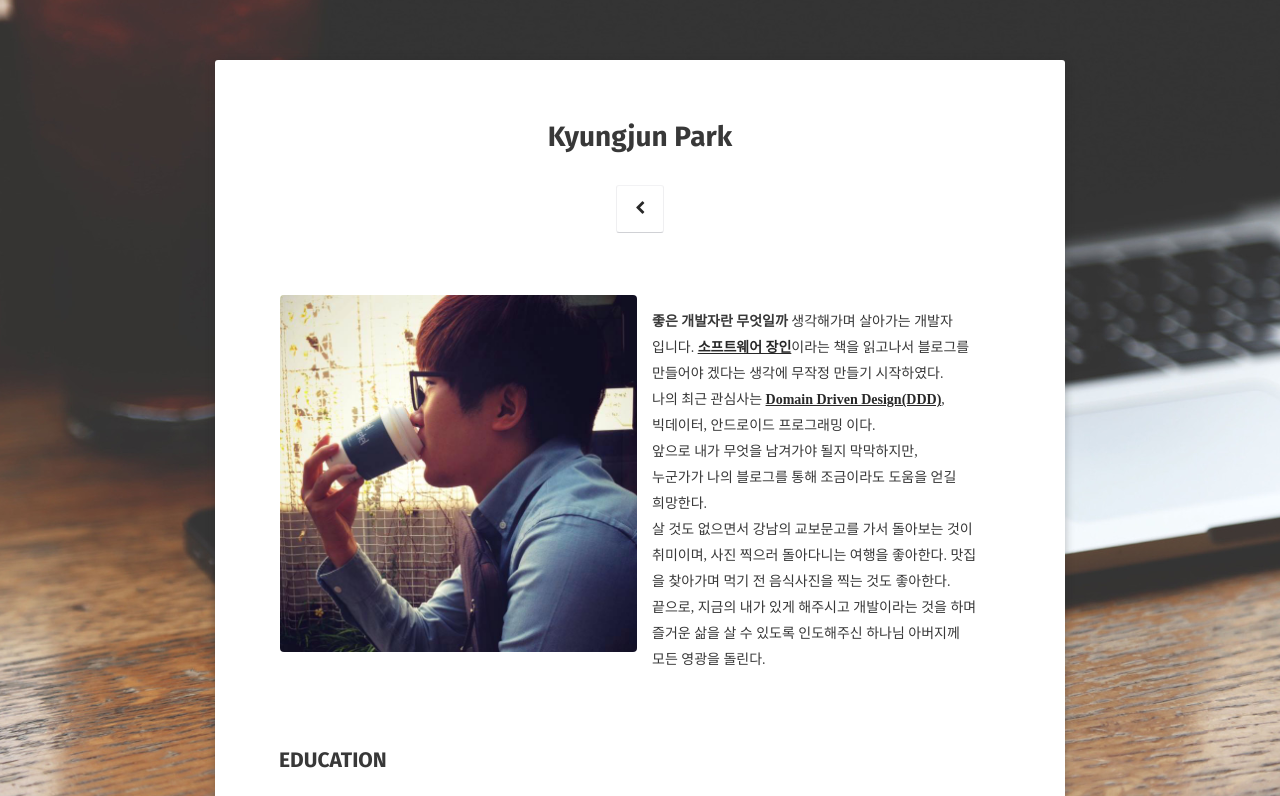
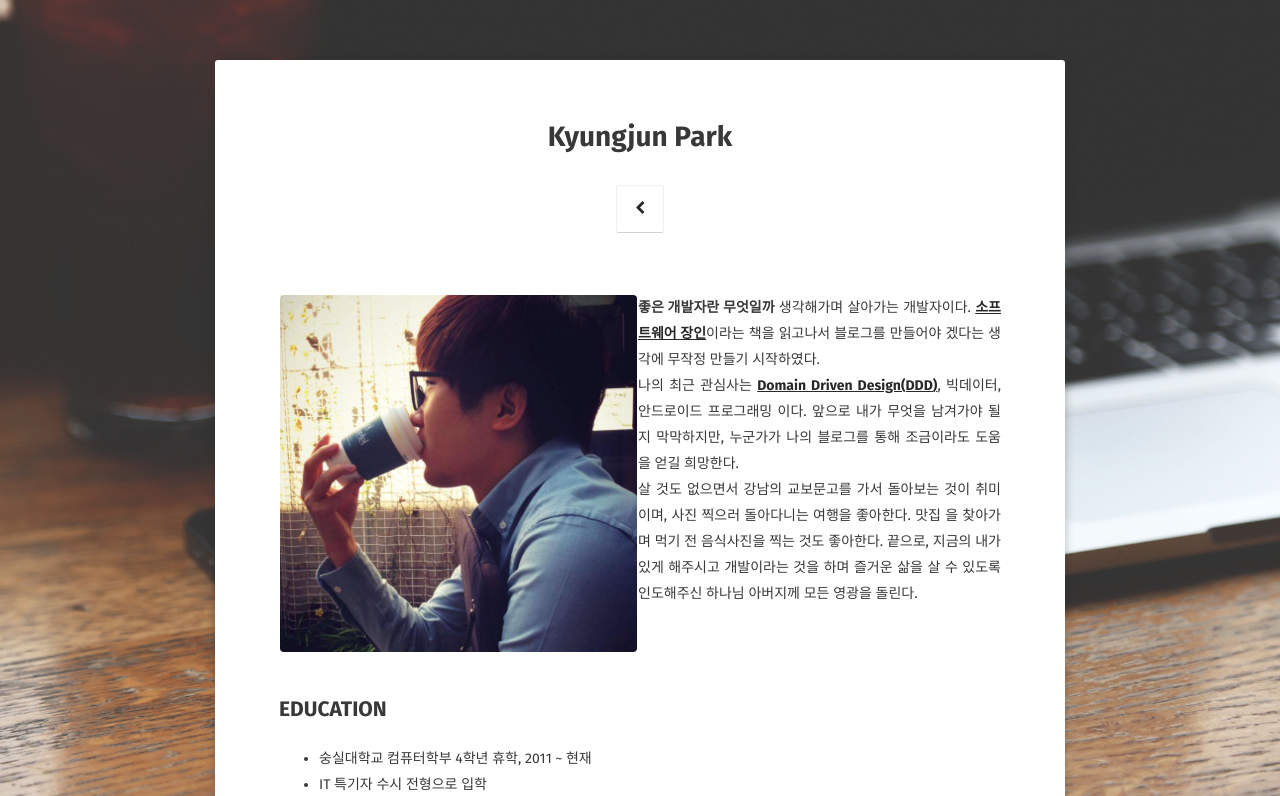
Before and after one commit to ryandev421/ryanpark91.github.io, a Jekyll site: the page built from about/index.md, in a window 1280 px wide and 900 px high, cut to the strip 104-900 px from the top of the window. Built offline with Jekyll 4.4.1, drawn with Linux system fonts in a browser that asks for light colours; some web fonts are replaced.

Commit message:
내 소개 스타일 변경

```diff
--- a/about/index.md
+++ b/about/index.md
@@ -8,22 +8,20 @@ comments: false
 
 <figure class="half">
     <img src="/assets/img/profile_photo.jpg">
-    <pre>
-    <strong>좋은 개발자란 무엇일까</strong> 생각해가며 살아가는 개발자
-    입니다. <a href="https://goo.gl/IY85Wx"><strong>소프트웨어 장인</strong></a>이라는 책을 읽고나서 블로그를
-    만들어야 겠다는 생각에 무작정 만들기 시작하였다.
+    <strong>좋은 개발자란 무엇일까</strong> 생각해가며 살아가는 개발자이다.
+    <a href="https://goo.gl/IY85Wx"><strong>소프트웨어 장인</strong></a>이라는 책을 읽고나서 블로그를
+    만들어야 겠다는 생각에 무작정 만들기 시작하였다.<br/>
     나의 최근 관심사는 <a href="https://en.wikipedia.org/wiki/Domain-driven_design"><strong>Domain Driven Design(DDD)</strong></a>,
     빅데이터, 안드로이드 프로그래밍 이다.
     앞으로 내가 무엇을 남겨가야 될지 막막하지만,
     누군가가 나의 블로그를 통해 조금이라도 도움을 얻길
-    희망한다.
+    희망한다.<br/>
     살 것도 없으면서 강남의 교보문고를 가서 돌아보는 것이
     취미이며, 사진 찍으러 돌아다니는 여행을 좋아한다. 맛집
     을 찾아가며 먹기 전 음식사진을 찍는 것도 좋아한다.
     끝으로, 지금의 내가 있게 해주시고 개발이라는 것을 하며
     즐거운 삶을 살 수 있도록 인도해주신 하나님 아버지께
     모든 영광을 돌린다.
-    </pre>
 </figure>
 
 ## EDUCATION
```
